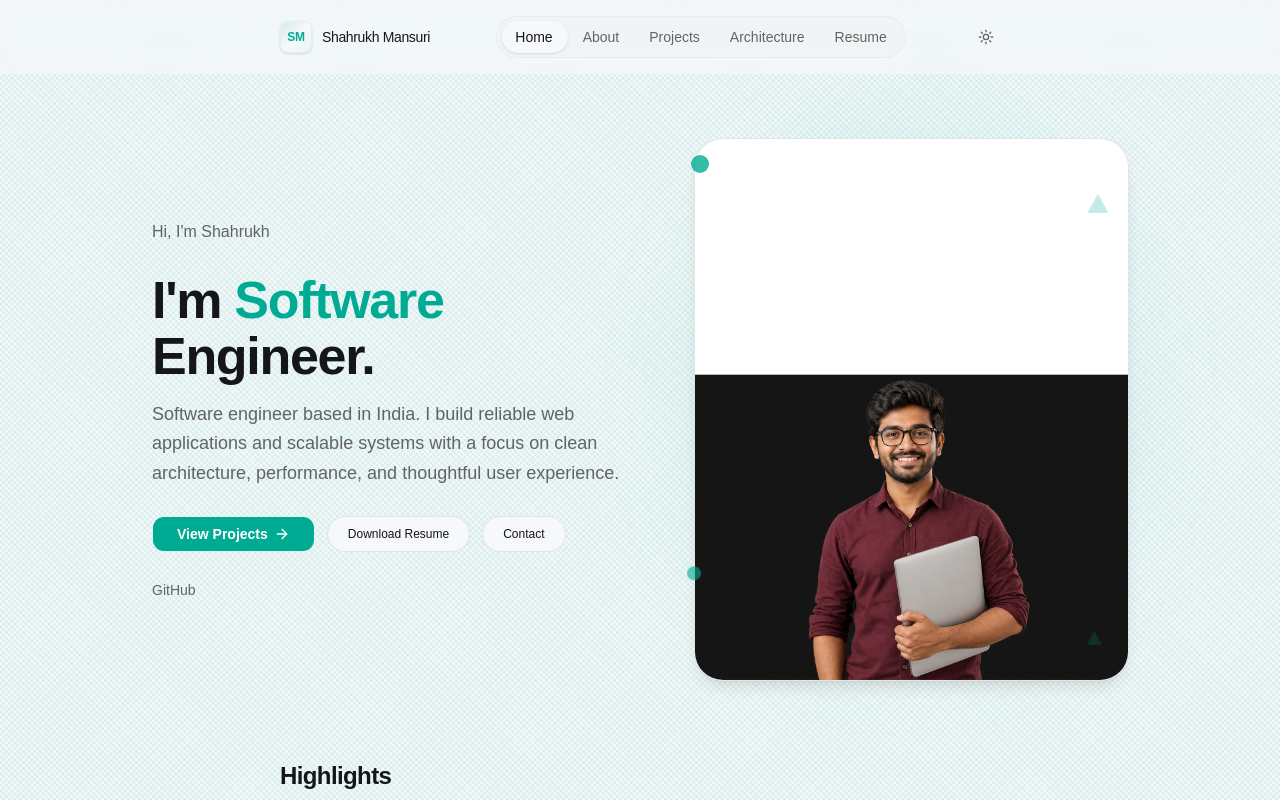
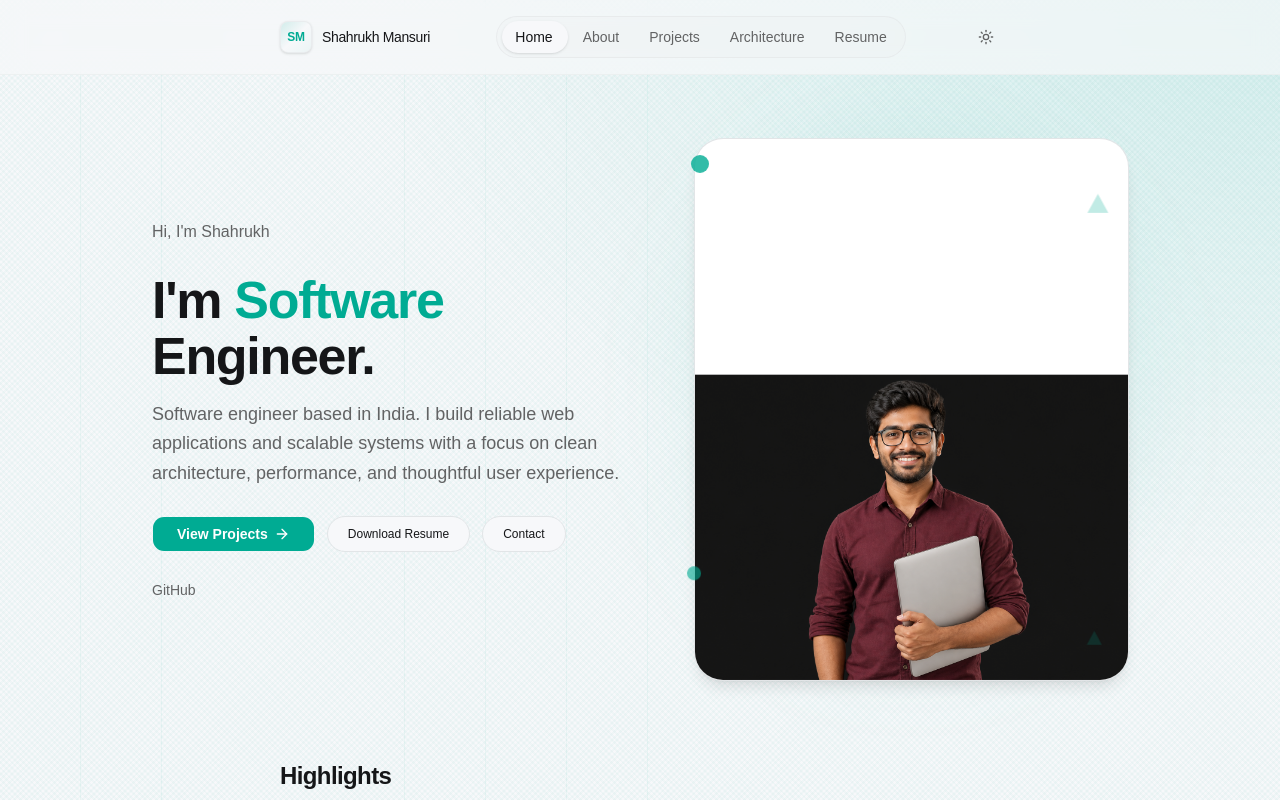
Before and after one commit to heyshahrukh007/heyshahrukh007.github.io, a Next.js app in the folder apps/web/: page / in a window 1280 px wide. Shown: the top 800 px of the page. Built offline with nearby package versions, Linux system fonts and the light colour scheme.

Commit message:
Update background with dark theme, 40px grid, radial glow, and noise texture

```diff
--- a/apps/web/src/index.css
+++ b/apps/web/src/index.css
@@ -255,9 +255,12 @@
   body {
     @apply font-sans bg-background text-foreground;
     background-image:
-      repeating-linear-gradient(45deg, transparent, transparent 2px, color-mix(in oklch, var(--primary) 8%, transparent) 2px, color-mix(in oklch, var(--primary) 8%, transparent) 4px),
-      repeating-linear-gradient(-45deg, transparent, transparent 2px, color-mix(in oklch, var(--primary) 6%, transparent) 2px, color-mix(in oklch, var(--primary) 6%, transparent) 4px);
-    background-size: 100% 100%;
+      radial-gradient(ellipse at 100% 0%, rgba(20, 184, 166, 0.15) 0%, transparent 50%),
+      repeating-linear-gradient(0deg, transparent, transparent 40px, color-mix(in oklch, var(--primary) 5%, transparent) 40px, color-mix(in oklch, var(--primary) 5%, transparent) 40.5px),
+      repeating-linear-gradient(90deg, transparent, transparent 40px, color-mix(in oklch, var(--primary) 5%, transparent) 40px, color-mix(in oklch, var(--primary) 5%, transparent) 40.5px),
+      repeating-linear-gradient(45deg, transparent, transparent 2px, color-mix(in oklch, var(--primary) 3%, transparent) 2px, color-mix(in oklch, var(--primary) 3%, transparent) 4px),
+      repeating-linear-gradient(-45deg, transparent, transparent 2px, color-mix(in oklch, var(--primary) 3%, transparent) 2px, color-mix(in oklch, var(--primary) 3%, transparent) 4px);
+    background-size: 100% 100%, 100% 100%, 100% 100%, 100% 100%, 100% 100%;
     background-attachment: fixed;
   }
 }
```
